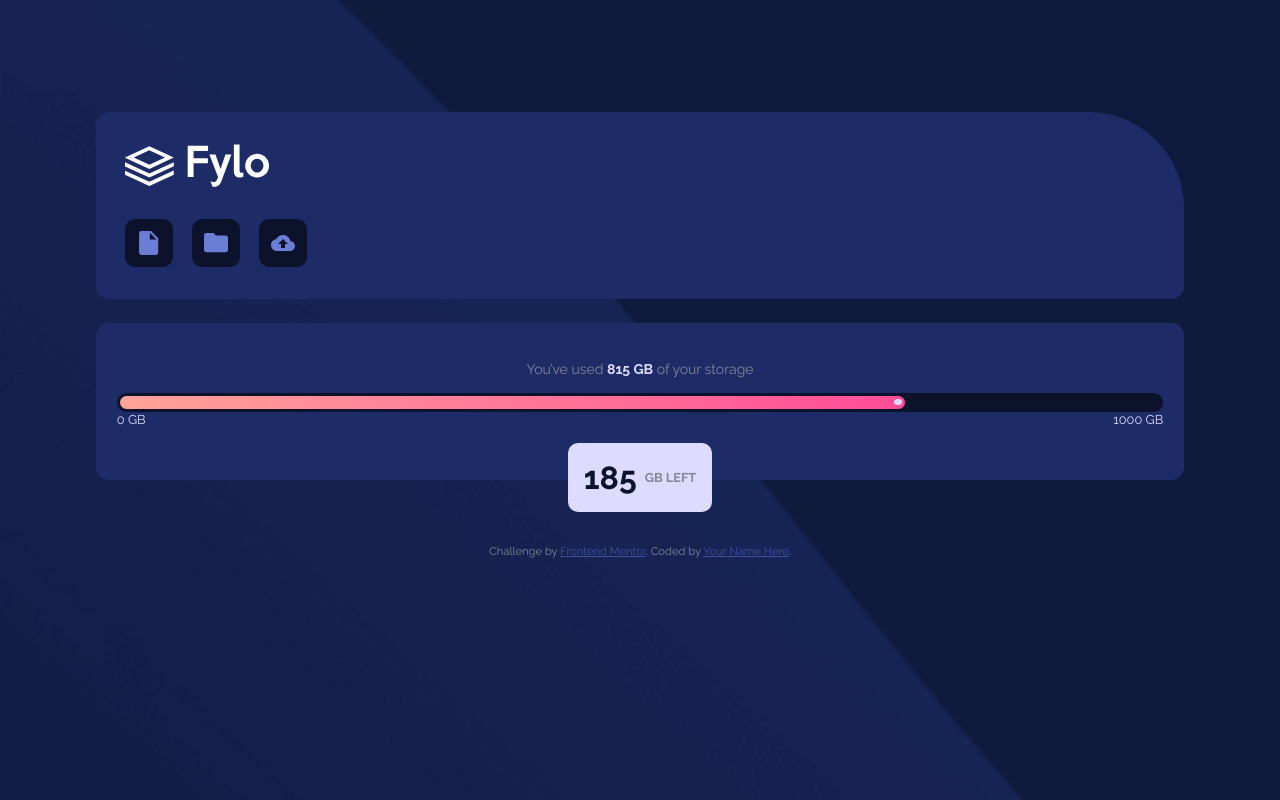
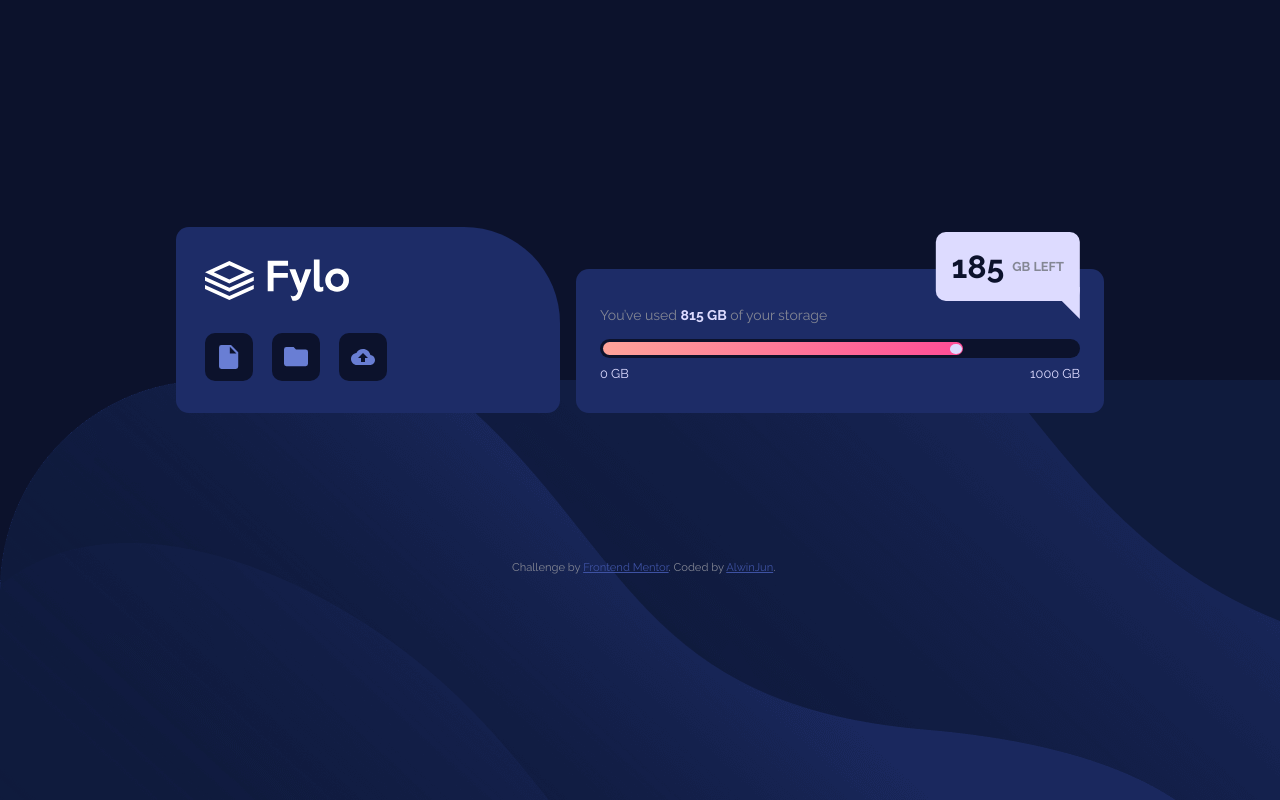
Before and after one commit to AlwinJun/fylo-data-storage-component, a plain HTML site: page index.html in a window 1280 px wide. Drawn offline with Linux system fonts and the light colour scheme.

Commit message:
Add desktop design

```diff
--- a/index.html
+++ b/index.html
@@ -14,8 +14,8 @@
     <!-- Feel free to remove these styles or customise in your own stylesheet 👍 -->
   </head>
   <body>
-    <main class="container">
-      <div class="card">
+    <div class="container">
+      <main class="card">
         <div class="cards card-icon">
           <div class="logo">
             <img src="images/logo.svg" alt="Logo" />
@@ -37,16 +37,15 @@
             <span class="storage-start">0 GB</span>
             <span class="storage-end">1000 GB</span>
           </div>
-          <div class="storage-left">
+          <div class="storage-left point">
             <strong>
               <span class="number">185</span>
               <span class="text">GB Left</span>
             </strong>
           </div>
         </div>
-      </div>
-    </main>
-
-    <footer class="attribution">Challenge by <a href="https://www.frontendmentor.io?ref=challenge" target="_blank">Frontend Mentor</a>. Coded by <a href="#">Your Name Here</a>.</footer>
+      </main>
+    </div>
+    <footer class="attribution">Challenge by <a href="https://www.frontendmentor.io?ref=challenge" target="_blank">Frontend Mentor</a>. Coded by <a href="https://www.frontendmentor.io/profile/AlwinJun">AlwinJun</a>.</footer>
   </body>
 </html>
--- a/style.css
+++ b/style.css
@@ -31,19 +31,24 @@
 body{
   margin: 0;
   padding: 0;
-  background: url("./images/bg-mobile.png") no-repeat;
+   background: url("./images/bg-mobile.png") no-repeat;
   background-size: cover;
   color: var(--clr-grayish-blue);
   font-size: var(--fs-body);
   font-family: var(--ff-body);
   font-weight: var(--fw-400);
+  /* overflow: hidden; */
 }
 
 .container{
+  display: flex;
+  justify-content: center;
+  align-items: center;
+  height: 100vh;
   margin: 0 auto;
-  margin-top: 7rem;
   width: 85%;
 }
+
 
 .cards{
   padding: 2rem 1.8rem;
@@ -51,6 +56,30 @@ body{
   background-color: var(--clr-dark-blue);
 }
 
+
+
+@media only screen and (min-width: 40em){
+  body{
+    background-image: url('images/bg-desktop.png');
+    background-size: unset;
+    background-position-y: bottom;
+    background-color: var(--clr-verydark-blue);
+    overflow: hidden;
+  }
+
+  .container{
+    width: 75%;
+    max-width: 90em;
+    transform: translateY(-5rem);
+  }
+
+  .card{
+    display: flex;
+    justify-content: center;
+    align-items: center;
+    width: 100%;
+  }
+}
 
 ul{
   list-style: none;
@@ -92,13 +121,27 @@ ul{
   background-color: var(--clr-verydark-blue);
 }
 
+
+
+@media only screen and (min-width: 40em){
+  .card-icon{
+    width: 40%;
+    margin-bottom: 0;
+    margin-right: 1rem;
+  }
+
+}
+
+
+
 /* === Card Details === */
 
 .card-details {
   display: flex;
   flex-direction: column;
   align-items: center;
-  padding: 1.5rem 1.3rem 1rem;
+  position: relative;
+  padding: 1.5rem 1.5rem 1rem;
   margin-bottom: 4rem;
 }
 
@@ -118,6 +161,7 @@ ul{
   position: relative;
   width: 100%;
   height: 1.2rem;
+  margin-bottom: .5rem;
   border-radius: .75rem;
   background-color: var(--clr-verydark-blue);
 }
@@ -135,10 +179,10 @@ ul{
 
 .progress .progressing .circle{
   position: absolute;
-  top: .2rem;
-  bottom: .2rem;
-  right: .2rem;
-  width: .5rem;
+  top: .1rem;
+  bottom: .1rem;
+  right: .1rem;
+  width: .7rem;
   border-radius: 50%;
   background-color: var(--clr-pale-blue);
 }
@@ -148,18 +192,20 @@ ul{
   flex-direction: row;
   justify-content: space-between;
   width: 100%;
-  margin-bottom: 1rem;
+  margin-bottom: 2rem;
   color: var(--clr-pale-blue);
   font-size: .8rem;
 }
 
 .storage-left{
+  position: absolute;
+  left: 50%;
+  bottom: -2rem;
   padding: 1rem;
   border-radius: 10px;
   background-color: var(--clr-pale-blue);
-  margin-bottom: -3rem;
+  transform: translateX(-50%);
 }
-
 .storage-left strong{
   display: flex;
   align-items: center;
@@ -177,6 +223,35 @@ ul{
   text-transform: uppercase;
 }
 
+@media only screen and (min-width: 40em) {
+  .card-details{
+    align-items: flex-start;
+    align-self: flex-end;
+    width: 55%;
+    padding-bottom: 0;
+    margin-bottom: 0;
+  }
+
+
+  .storage-left{
+    top: -2.3rem;
+    right: -3rem;
+    bottom: auto;
+    left: auto;
+  }
+
+  .storage-left::after{
+    content: '';
+    position: absolute;
+    right: 0;
+    bottom: -1.1rem;
+    border-left: 2rem solid transparent;
+    border-top: 2rem solid var(--clr-pale-blue);
+  }
+
+
+}
+
 /* === Footer === */
 .attribution {
   font-size: .7rem;
@@ -186,3 +261,12 @@ ul{
 .attribution a {
   color: hsl(228, 45%, 44%);
 }
+
+
+@media only screen and (min-width: 40em){
+   footer{
+    position: absolute;
+    top: 70%;
+    left: 40%;
+  }
+}
```
